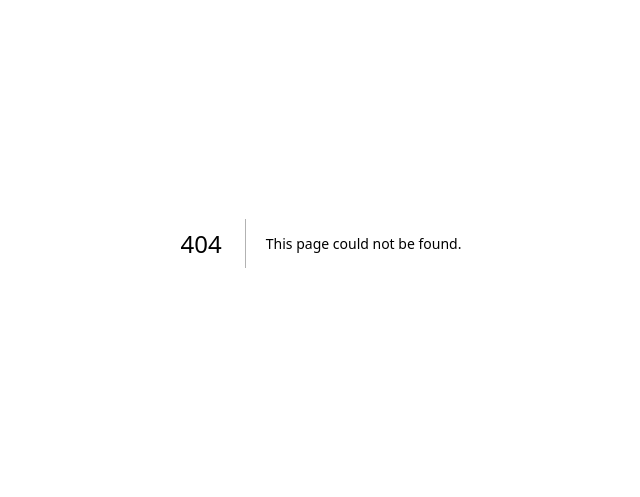
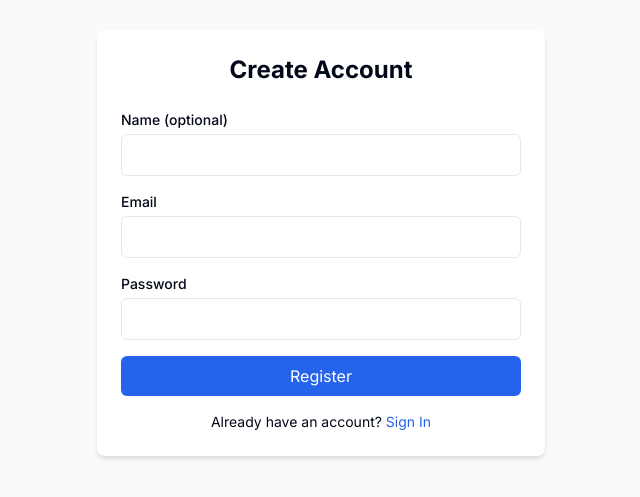
Before and after one commit to Fangfang-Lee/bookmark-manager, a Next.js app: page /register in a window 1280 px wide. Before the commit this address had no page. Shown: the part 157-654 px from the top of the page, without its empty margins (319-959 px from the left). Built offline with nearby package versions, Linux system fonts and the light colour scheme.

Commit message:
feat: add login and register pages

```diff
--- /dev/null
+++ b/src/app/login/page.tsx
@@ -0,0 +1,19 @@
+import { LoginForm } from "@/components/auth/login-form";
+import Link from "next/link";
+
+export default function LoginPage() {
+  return (
+    <div className="min-h-screen flex items-center justify-center bg-gray-50">
+      <div className="max-w-md w-full p-6 bg-white rounded-lg shadow-md">
+        <h1 className="text-2xl font-bold text-center mb-6">Sign In</h1>
+        <LoginForm />
+        <p className="mt-4 text-center text-sm">
+          Don&apos;t have an account?{" "}
+          <Link href="/register" className="text-blue-600 hover:underline">
+            Register
+          </Link>
+        </p>
+      </div>
+    </div>
+  );
+}
--- /dev/null
+++ b/src/app/register/page.tsx
@@ -0,0 +1,19 @@
+import { RegisterForm } from "@/components/auth/register-form";
+import Link from "next/link";
+
+export default function RegisterPage() {
+  return (
+    <div className="min-h-screen flex items-center justify-center bg-gray-50">
+      <div className="max-w-md w-full p-6 bg-white rounded-lg shadow-md">
+        <h1 className="text-2xl font-bold text-center mb-6">Create Account</h1>
+        <RegisterForm />
+        <p className="mt-4 text-center text-sm">
+          Already have an account?{" "}
+          <Link href="/login" className="text-blue-600 hover:underline">
+            Sign In
+          </Link>
+        </p>
+      </div>
+    </div>
+  );
+}
--- /dev/null
+++ b/src/components/auth/login-form.tsx
@@ -0,0 +1,72 @@
+"use client";
+
+import { useState } from "react";
+import { signIn } from "next-auth/react";
+import { useRouter } from "next/navigation";
+
+export function LoginForm() {
+  const [email, setEmail] = useState("");
+  const [password, setPassword] = useState("");
+  const [error, setError] = useState("");
+  const router = useRouter();
+
+  const handleSubmit = async (e: React.FormEvent) => {
+    e.preventDefault();
+    setError("");
+
+    const result = await signIn("credentials", {
+      email,
+      password,
+      redirect: false,
+    });
+
+    if (result?.error) {
+      setError("Invalid email or password");
+    } else {
+      router.push("/dashboard");
+      router.refresh();
+    }
+  };
+
+  return (
+    <form onSubmit={handleSubmit} className="space-y-4">
+      {error && (
+        <div className="bg-red-50 text-red-500 p-3 rounded-md text-sm">
+          {error}
+        </div>
+      )}
+      <div>
+        <label htmlFor="email" className="block text-sm font-medium mb-1">
+          Email
+        </label>
+        <input
+          id="email"
+          type="email"
+          value={email}
+          onChange={(e) => setEmail(e.target.value)}
+          className="w-full px-3 py-2 border rounded-md"
+          required
+        />
+      </div>
+      <div>
+        <label htmlFor="password" className="block text-sm font-medium mb-1">
+          Password
+        </label>
+        <input
+          id="password"
+          type="password"
+          value={password}
+          onChange={(e) => setPassword(e.target.value)}
+          className="w-full px-3 py-2 border rounded-md"
+          required
+        />
+      </div>
+      <button
+        type="submit"
+        className="w-full bg-blue-600 text-white py-2 rounded-md hover:bg-blue-700 transition"
+      >
+        Sign In
+      </button>
+    </form>
+  );
+}
--- /dev/null
+++ b/src/components/auth/register-form.tsx
@@ -0,0 +1,86 @@
+"use client";
+
+import { useState } from "react";
+import { useRouter } from "next/navigation";
+
+export function RegisterForm() {
+  const [email, setEmail] = useState("");
+  const [password, setPassword] = useState("");
+  const [name, setName] = useState("");
+  const [error, setError] = useState("");
+  const router = useRouter();
+
+  const handleSubmit = async (e: React.FormEvent) => {
+    e.preventDefault();
+    setError("");
+
+    const res = await fetch("/api/auth/register", {
+      method: "POST",
+      headers: { "Content-Type": "application/json" },
+      body: JSON.stringify({ email, password, name }),
+    });
+
+    if (!res.ok) {
+      const data = await res.json();
+      setError(data.error || "Registration failed");
+      return;
+    }
+
+    router.push("/login");
+  };
+
+  return (
+    <form onSubmit={handleSubmit} className="space-y-4">
+      {error && (
+        <div className="bg-red-50 text-red-500 p-3 rounded-md text-sm">
+          {error}
+        </div>
+      )}
+      <div>
+        <label htmlFor="name" className="block text-sm font-medium mb-1">
+          Name (optional)
+        </label>
+        <input
+          id="name"
+          type="text"
+          value={name}
+          onChange={(e) => setName(e.target.value)}
+          className="w-full px-3 py-2 border rounded-md"
+        />
+      </div>
+      <div>
+        <label htmlFor="email" className="block text-sm font-medium mb-1">
+          Email
+        </label>
+        <input
+          id="email"
+          type="email"
+          value={email}
+          onChange={(e) => setEmail(e.target.value)}
+          className="w-full px-3 py-2 border rounded-md"
+          required
+        />
+      </div>
+      <div>
+        <label htmlFor="password" className="block text-sm font-medium mb-1">
+          Password
+        </label>
+        <input
+          id="password"
+          type="password"
+          value={password}
+          onChange={(e) => setPassword(e.target.value)}
+          className="w-full px-3 py-2 border rounded-md"
+          required
+          minLength={6}
+        />
+      </div>
+      <button
+        type="submit"
+        className="w-full bg-blue-600 text-white py-2 rounded-md hover:bg-blue-700 transition"
+      >
+        Register
+      </button>
+    </form>
+  );
+}
```
